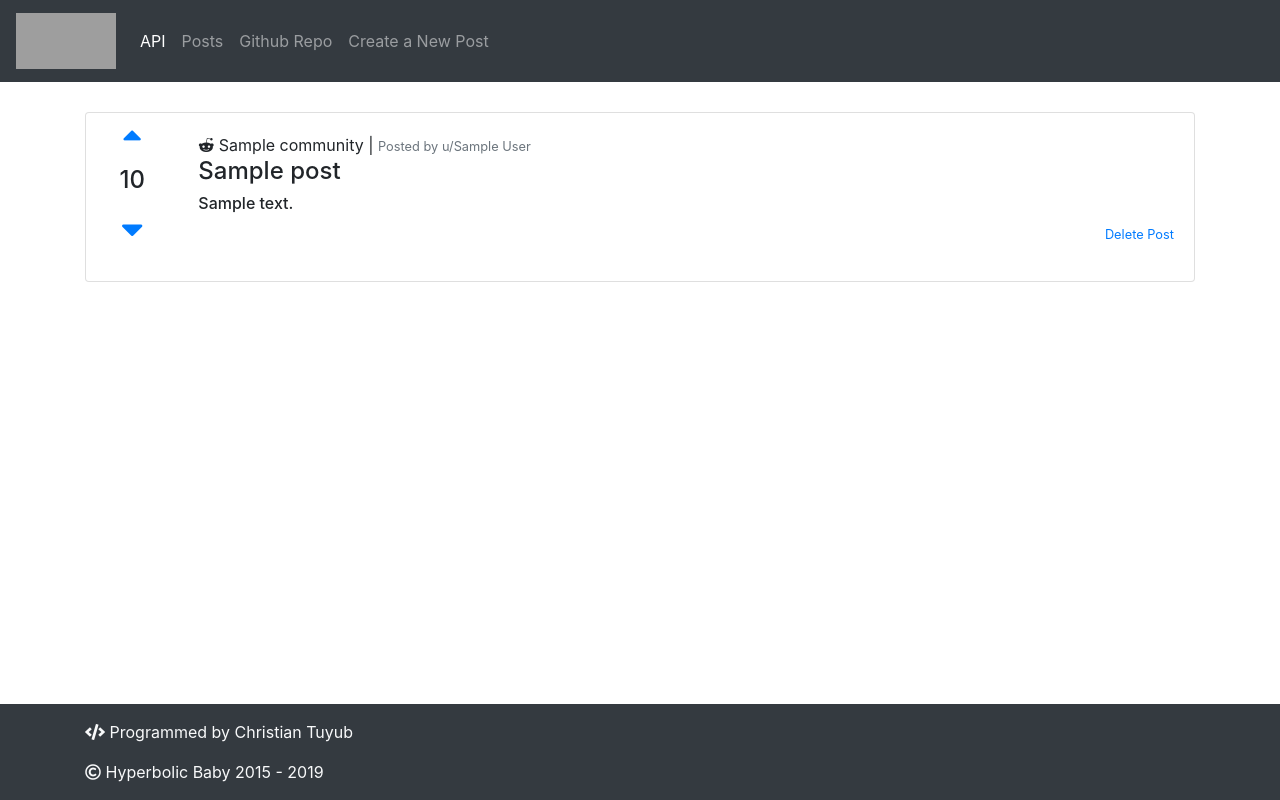
After one commit to KristianTuyub/FlaskApp, a Flask app: template templates/post.html in a window 1280 px wide. The commit adds this page. Run offline with Flask 2, Linux system fonts and the light colour scheme; the template is opened without the code that fills it: most values are stand-ins (such as "Sample title", 1, 10 or a date in 2020); some libraries are stand-ins or nearby versions; grey boxes are pictures that could not be loaded.

Commit message:
Show posts ordered by rank added to main page. Zset structure added to store posts ordered by rank. Added Requirements.txt; templates were modified to show consistency.

```diff
--- a/RedisConnection.py
+++ b/RedisConnection.py
@@ -1,3 +1,9 @@
+"""
+Executes the connection to the Redis Server
+Author: Christian Tuyub
+Date: 2019-08-08
+"""
+
 # step 1: import the redis-py client package
 import sys
 
--- /dev/null
+++ b/RedisDynamic.py
@@ -0,0 +1,27 @@
+"""
+Executes CRUD on the Redis Server
+Author: Christian Tuyub
+Date: 2019-08-10
+"""
+
+from RedisConnection import connection
+
+redis_server = connection()
+
+ZSET_NAME = 'zset:posts_votes'
+ZSET_START_RANGE = 0
+ZSET_END_RANGE = -1
+
+
+def register_post_to_zset_ordered_by_votes(post_id, votes):
+    redis_server.zadd(ZSET_NAME, {post_id: votes})
+
+
+def delete_post_on_zset_ordered_by_votes(post_id):
+    redis_server.zrem(ZSET_NAME, post_id)
+
+
+def get_posts_by_ranking():
+    posts_sorted_by_votes = redis_server.zrange(ZSET_NAME, ZSET_START_RANGE, ZSET_END_RANGE, withscores=True)
+    inverted_list_posts = list(reversed(posts_sorted_by_votes))
+    return inverted_list_posts
--- a/app.py
+++ b/app.py
@@ -6,10 +6,12 @@ Date: 2019-08-08
 
 import uuid
 
-from flask import Flask, render_template, jsonify, request, make_response, redirect
-from flask_cors import CORS, cross_origin
+from flask import Flask, render_template, jsonify, request, make_response, redirect, url_for
+# from flask_cors import CORS, cross_origin
 
 from RedisConnection import connection
+from RedisDynamic import register_post_to_zset_ordered_by_votes, delete_post_on_zset_ordered_by_votes, \
+    get_posts_by_ranking
 
 app = Flask(__name__)
 app.config['CORS_HEADERS'] = 'Content-Type'
@@ -17,18 +19,19 @@ app.config['CORS_HEADERS'] = 'Content-Type'
 redis_server = connection()
 ZERO_STR = str(0)
 
-cors = CORS(app, resources={r"/": {"origins": "http://localhost:port"}})
+# cors = CORS(app, resources={r"/": {"origins": "http://localhost:port"}})
 
 
 @app.route('/')
 def main_page():
-    return render_template('home.html')
+    github_repo = 'https://github.com/KristianTuyub/RedditCopyCat'
+    return render_template('home.html', github_repo=github_repo)
 
 
-@app.route('/posts')
-@cross_origin(origin='localhost', headers=['Content- Type', 'Authorization'])
+@app.route('/api/posts')
+# @cross_origin(origin='localhost', headers=['Content- Type', 'Authorization'])
 def get_posts():
-    keys = redis_server.keys('*')
+    keys = redis_server.keys('post*')
 
     result_list = []
 
@@ -36,6 +39,8 @@ def get_posts():
         values = redis_server.hgetall(key)
         values["post_id"] = key
         values["url"] = "/" + values["community"] + "/" + key
+        values["add_vote"] = "/add_vote/" + key
+        values["remove_vote"] = "/remove_vote/" + key
         result_list.append(values)
 
     json_to_return = jsonify(result_list)
@@ -43,7 +48,43 @@ def get_posts():
     return json_to_return
 
 
-@app.route('/r/<community>/<post_id>')
+@app.route('/posts')
+def get_posts_html():
+    keys = redis_server.keys('post*')
+
+    result_list = []
+
+    for key in keys:
+        values = redis_server.hgetall(key)
+        values["post_id"] = key
+        values["url"] = "/" + values["community"] + "/" + key
+        values["add_vote"] = "/add_vote/" + key
+        values["remove_vote"] = "/remove_vote/" + key
+        result_list.append(values)
+
+    # get posts sorted by votes to render posts by ranking section on main page
+    posts_sorted_by_votes = get_posts_by_ranking()
+    # posts_sorted_by_votes is a list with tuples inside, one by every post. Ex. ("post:9893894834", 21.0)
+    #   were first value is the post_id and the second is its number of votes on float format.
+    # Next step is to replace post_id by its url
+    # posts_sorted_by_votes_with_id_replaced_by_its_url =
+    rank_list = []
+    for tuple_post in posts_sorted_by_votes:
+        post_id = tuple_post[0]
+        post_community = redis_server.hget(post_id, "community")
+        post_title = redis_server.hget(post_id, "title")
+        built_post_url = "/" + post_community + "/" + post_id
+        tuple_post = tuple_post + (built_post_url, post_title, )
+
+        rank_list.append(tuple_post)
+
+    # rank_list is a list with tuples with the following elements:
+    #   (post_id, votes, post_url, post_title)
+
+    return render_template("posts.html", posts=result_list, posts_sorted_by_votes=rank_list)
+
+
+@app.route('/api/r/<community>/<post_id>')
 def get_post(community, post_id):
     keys = redis_server.keys(post_id)
 
@@ -55,32 +96,59 @@ def get_post(community, post_id):
         values["url"] = "/" + values["community"] + "/" + key
         values["delete_url"] = "/delete_post/" + key
         result_list.append(values)
-        print(result_list)
 
     json_to_return = jsonify(result_list)
 
     return json_to_return
 
 
-@app.route('/add_vote/<post_id>', methods=['PUT'])
+@app.route('/r/<community>/<post_id>')
+def get_post_html(community, post_id):
+    keys = redis_server.keys(post_id)
+
+    result_list = []
+
+    for key in keys:
+        values = redis_server.hgetall(key)
+        values["post_id"] = key
+        values["url"] = "/" + values["community"] + "/" + key
+        values["add_vote"] = "/add_vote/" + key
+        values["remove_vote"] = "/remove_vote/" + key
+        values["delete_url"] = "/delete_post/" + key
+        result_list.append(values)
+
+    print(result_list[0])
+    return render_template("post.html", post=result_list)
+
+
+@app.route('/add_vote/<post_id>')
 def add_vote(post_id):
     redis_server.hincrby(post_id, "votes", 1)
+    # update on the vote ordered zset
+    votes = redis_server.hget(post_id, "votes")
+    register_post_to_zset_ordered_by_votes(post_id, votes)
 
-    return redirect('/', 200, None)
+    return redirect(url_for("get_posts_html"))
 
 
-@app.route('/remove_vote/<post_id>', methods=['PUT'])
+@app.route('/remove_vote/<post_id>')
 def remove_vote(post_id):
     redis_server.hincrby(post_id, "votes", -1)
+    # update on the vote ordered zset
+    votes = redis_server.hget(post_id, "votes")
+    register_post_to_zset_ordered_by_votes(post_id, votes)
 
-    return redirect('/', 200, None)
+    return redirect(url_for("get_posts_html"))
 
 
-@app.route('/delete_post/<post_id>', methods=['DELETE'])
+@app.route('/delete_post/<post_id>')
 def delete_post(post_id):
     all_keys = list(redis_server.hgetall(post_id).keys())
     if len(all_keys) > 0:
         redis_server.hdel(post_id, *all_keys)
+        # deletion on votes ordered zset
+        delete_post_on_zset_ordered_by_votes(post_id)
+
         return render_template('deleted_post.html', post_id=post_id)
     else:
         return render_template('post_not_found.html', post_id=post_id)
@@ -102,16 +170,17 @@ def create_new_post():
         title = request.form['title']
         description = request.form['description']
 
-        # Store data in data store
-        # Key name will be whatever title they typed in : Question
-        # e.g. music:question countries:question
-        # e.g. music:answer countries:answer
+        # Store data in database
+        # Key name will be a random id generated when posted, concatenated to the post: prefix
+        # e.g. post:8753784537438478374
 
         redis_server.hset("post:" + hash_id, "author", author)
         redis_server.hset("post:" + hash_id, "community", "r/" + community)
         redis_server.hset("post:" + hash_id, "title", title)
         redis_server.hset("post:" + hash_id, "description", description)
         redis_server.hset("post:" + hash_id, "votes", ZERO_STR)
+
+        register_post_to_zset_ordered_by_votes("post:" + hash_id, ZERO_STR)
 
         return render_template('created_post.html', post_id=post_id_int)
     else:
--- /dev/null
+++ b/templates/base_layout.html
@@ -0,0 +1,45 @@
+<!DOCTYPE html>
+<html lang="en">
+<head>
+    <meta charset="UTF-8">
+    {% block head %}
+        <title>{% block title %}{% endblock %}</title>
+    {% endblock %}
+    <link rel="shortcut icon" href="{{ url_for('static', filename='favicon.ico') }}">
+    <link rel="stylesheet" href="https://stackpath.bootstrapcdn.com/bootstrap/4.3.1/css/bootstrap.min.css">
+    <link href="https://cdnjs.cloudflare.com/ajax/libs/font-awesome/5.9.0/css/all.min.css" rel="stylesheet" id="bootstrap-css">
+</head>
+<body class="pt-5">
+    <nav class="navbar navbar-expand-md navbar-dark fixed-top bg-dark">
+        <img class="navbar-brand" src="https://metalmassacre.sirv.com/Images/logoredis.png?w=100&format=webp&webp.fallback=png&png.optimize=true" width="100" height="66" srcset="https://metalmassacre.sirv.com/Images/logoredis.png?w=100&format=webp&webp.fallback=png&png.optimize=true 1x, https://metalmassacre.sirv.com/Images/logoredis.png?w=200&format=webp&webp.fallback=png&png.optimize=true 2x" alt="" />
+
+        <div class="collapse navbar-collapse" id="navbarsExampleDefault">
+            <ul class="navbar-nav mr-auto">
+                <li class="nav-item active">
+                    <a href="{{ url_for('main_page') }}" class="nav-link">API</a>
+                </li>
+                <li class="nav-item">
+                    <a class="nav-link" href="{{ url_for('get_posts_html') }}">Posts</a>
+                </li>
+                <li class="nav-item">
+                  <a class="nav-link" href="https://github.com/KristianTuyub/RedditCopyCat">Github Repo</a>
+                </li>
+                <li class="nav-item">
+                    <a href="{{ url_for('create_new_post') }}" class="nav-link">Create a New Post</a>
+                </li>
+            </ul>
+        </div>
+    </nav>
+    {% block body %}{% endblock %}
+    <footer class="fixed-bottom text-light bg-dark">
+        <div class="container pt-3">
+            <p><i class="fas fa-code"></i> Programmed by Christian Tuyub</p>
+            <p><i class="far fa-copyright"></i> Hyperbolic Baby 2015 - 2019</p>
+        </div>
+    </footer>
+
+    <script src="https://code.jquery.com/jquery-3.3.1.slim.min.js" ></script>
+    <script src="https://cdnjs.cloudflare.com/ajax/libs/popper.js/1.14.7/umd/popper.min.js" ></script>
+    <script src="https://stackpath.bootstrapcdn.com/bootstrap/4.3.1/js/bootstrap.min.js"></script>
+</body>
+</html>
--- /dev/null
+++ b/templates/post.html
@@ -0,0 +1,29 @@
+{% extends "base_layout.html" %}
+{% block title %} Read Post {% endblock %}
+{% block head %}
+ {{ super() }}
+{% endblock %}
+
+{% block body %}
+    <div class="container pt-5">
+        <div class="card my-3">
+            <div class="row no-gutters">
+                <div class="col-md-1 text-center">
+                    <form action="{{ post[0]["add_vote"] }}" method="post">
+                        <a href="{{ post[0]["add_vote"] }}" style='font-size:30px; text-decoration: none;'><i class="fas fa-caret-up"></i></a>
+                            <h4 class="pt-2">{{ post[0]["votes"] }}</h4>
+                        <a href="{{ post[0]["remove_vote"] }}" style='font-size:35px; text-decoration: none;'><i class="fas fa-caret-down"></i></a>
+                    </form>
+                </div>
+                <div class="col-md-11">
+                    <div class="card-body">
+                        <i class="fab fa-reddit-alien"></i>
+                        {{ post[0]["community"] }} | <small class="text-muted">Posted by u/{{ post[0]["author"] }}</small>
+                        <h4>{{ post[0]["title"] }}</h4>
+                        <h6>{{ post[0]["description"]}}</h6><p class="text-right"><small><a href="{{ post[0]["delete_url"] }}">Delete Post</a></small></p>
+                    </div>
+                </div>
+            </div>
+        </div>
+    </div>
+{% endblock %}
```
Also changed, not shown: requirements.txt (added, +9 -0 lines), templates/404.html (+12 -14 lines), templates/created_post.html (+9 -13 lines), templates/deleted_post.html (+9 -13 lines), templates/home.html (+10 -8 lines), templates/new_post.html (+9 -16 lines), templates/post_not_found.html (+10 -12 lines), templates/posts.html (added, +60 -0 lines), static/favicon.ico (added).
